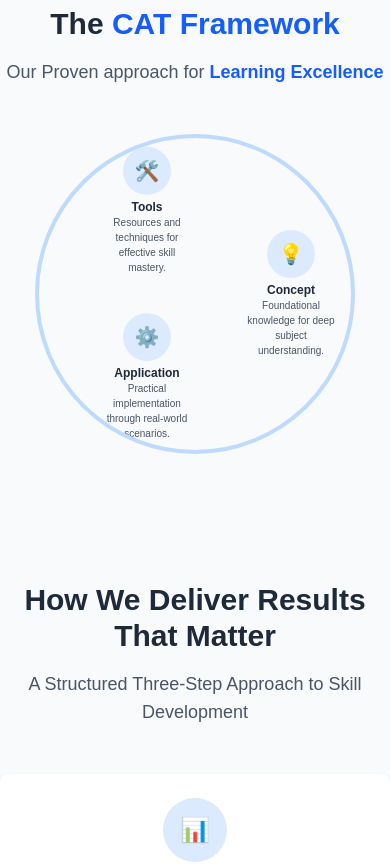
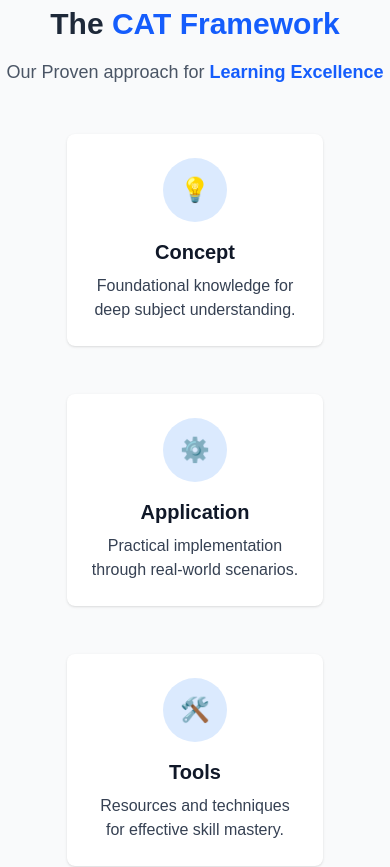
Before and after one commit to kayHere0611/Accredian-responsive-Landing-page, a Next.js app: page / in a window 390 px wide. Shown: the part 2640-3507 px from the top of the page. Built offline with nearby package versions, Linux system fonts and the light colour scheme.

Commit message:
Final check

```diff
--- a/app/components/CAT.jsx
+++ b/app/components/CAT.jsx
@@ -27,49 +27,23 @@ export default function CAT() {
       .then((res) => res.json())
       .then(setData);
   }, []);
-useEffect(() => { fetch("/api/data").then(res => res.json()).then(setData); }, []);
 
   return (
     <section id="CAT" className="py-16 bg-gray-50 text-center">
-  <h2 className="text-3xl font-bold mb-4 text-gray-800">The
-    <span className="text-blue-600 font-semibold"> CAT Framework</span></h2>
+      <h2 className="text-3xl font-bold mb-4 text-gray-800">
+        The <span className="text-blue-600 font-semibold">CAT Framework</span>
+      </h2>
       <p className="text-lg mb-12 text-gray-600">
-    Our Proven approach for <span className="text-blue-600 font-semibold">Learning Excellence</span>
+        Our Proven approach for{" "}
+        <span className="text-blue-600 font-semibold">Learning Excellence</span>
       </p>
 
-  {/* ✅ Mobile: Circle USP diagram */}
-  <div className="block md:hidden">
-    <div className="relative w-80 h-80 mx-auto rounded-full border-4 border-blue-200 flex items-center justify-center overflow-hidden">
-      <div className="absolute text-center">
-        <h3 className="text-xl font-bold text-blue-600"></h3>
-      </div>
-      {items.map((item, idx) => {
-        const angle = (idx / items.length) * 360;
-        return (
-          <div
-            key={idx}
-            className="absolute flex flex-col items-center text-center"
-            style={{
-              transform: `rotate(${angle}deg) translate(6rem) rotate(-${angle}deg)`,
-            }}
-          >
-            <div className="w-12 h-12 flex items-center justify-center rounded-full bg-blue-100 text-blue-600 text-xl mb-1">
-              {item.icon}
-            </div>
-            <p className="text-xs font-semibold text-gray-800">{item.title}</p>
-            <p className="text-[10px] text-gray-600 max-w-[6rem]">{item.desc}</p>
-          </div>
-        );
-      })}
-    </div>
-  </div>
-
-  {/* ✅ Desktop: Grid/Stats style */}
-  <div className="hidden md:grid md:grid-cols-3 gap-8 max-w-5xl mx-auto">
+      {/* ✅ Unified flow for all screens */}
+      <div className="flex flex-col md:flex-row justify-center items-center gap-12 max-w-6xl mx-auto relative">
         {items.map((item, idx) => (
           <div
             key={idx}
-        className="p-6 bg-white rounded-lg shadow hover:shadow-lg transition flex flex-col items-center"
+            className="p-6 bg-white rounded-lg shadow hover:shadow-lg transition flex flex-col items-center w-64"
           >
             <div className="w-16 h-16 flex items-center justify-center rounded-full bg-blue-100 text-blue-600 text-2xl mb-4">
               {item.icon}
@@ -78,8 +52,33 @@ useEffect(() => { fetch("/api/data").then(res => res.json()).then(setData); }, [
             <p className="mt-2 text-gray-700">{item.desc}</p>
           </div>
         ))}
+
+        {/* ✅ Curved connectors */}
+        <svg
+          className="absolute w-full h-32 top-1/2 -translate-y-1/2 pointer-events-none"
+          xmlns="http://www.w3.org/2000/svg"
+        >
+          <path
+            d="M 18% 50% C 28% 20%, 38% 80%, 48% 50%"
+            stroke="#3b82f6"
+            strokeWidth="2"
+            fill="none"
+            markerEnd="url(#arrow)"
+          />
+          <path
+            d="M 52% 50% C 62% 20%, 72% 80%, 82% 50%"
+            stroke="#3b82f6"
+            strokeWidth="2"
+            fill="none"
+            markerEnd="url(#arrow)"
+          />
+          <defs>
+            <marker id="arrow" markerWidth="6" markerHeight="6" refX="5" refY="3" orient="auto">
+              <path d="M0,0 L6,3 L0,6 Z" fill="#3b82f6" />
+            </marker>
+          </defs>
+        </svg>
       </div>
     </section>
-
   );
 }
```
Also changed, not shown: app/page.jsx (+6 -9 lines). Lines whose indentation alone changed are shown as unchanged.
